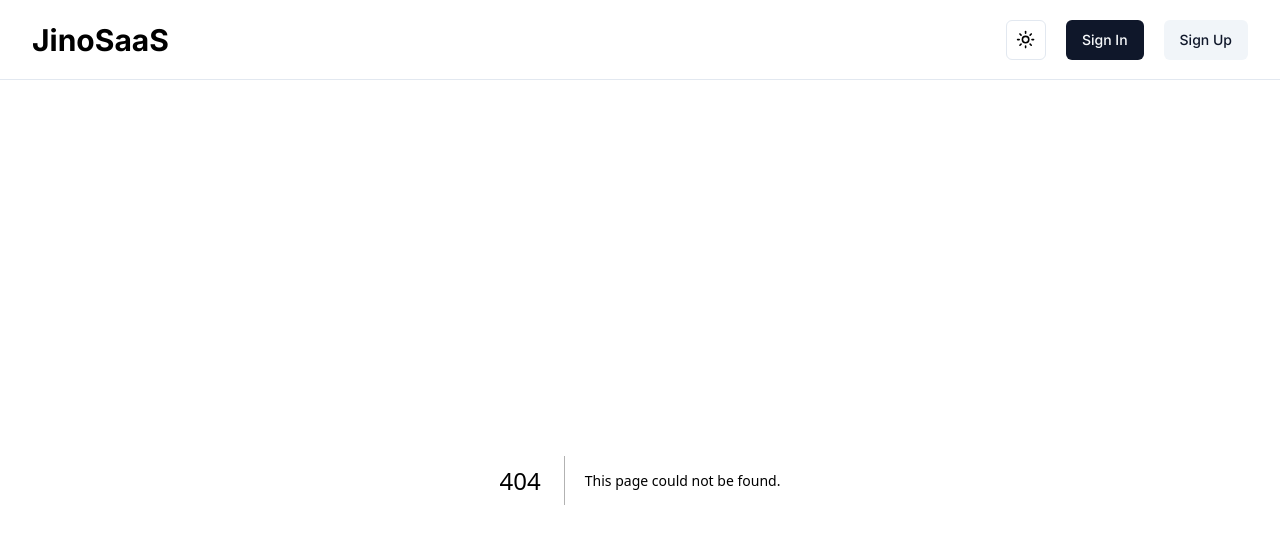
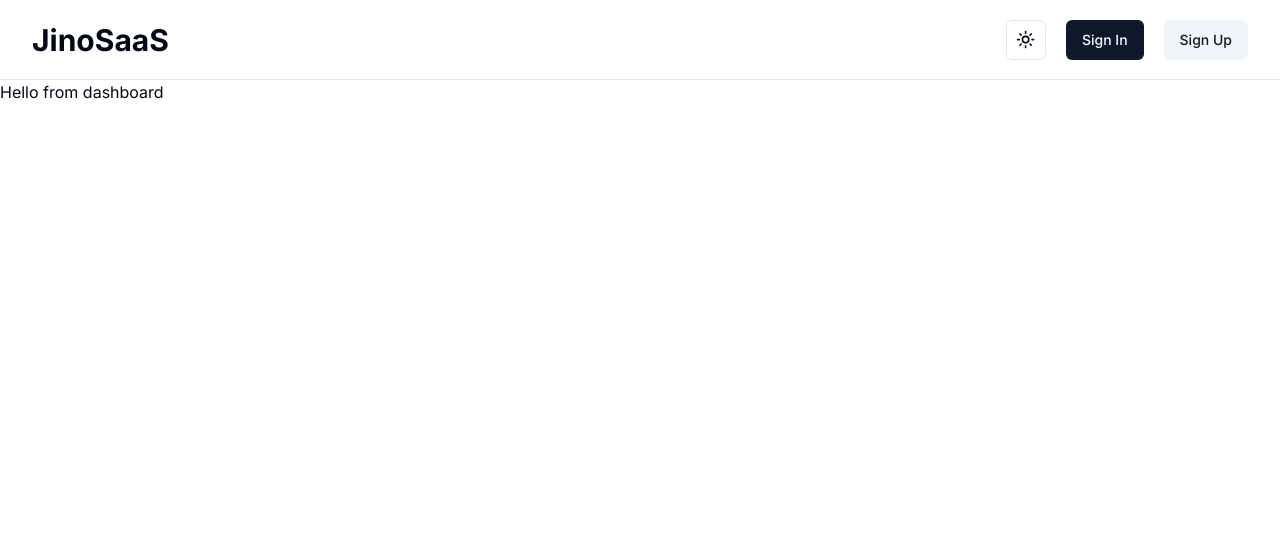
Before and after one commit to JINO-ROHIT/digital_marketplace_nextjs14_supabase, a Next.js app: page /dashboard in a window 1280 px wide. Before the commit this address had no page. Shown: the top 544 px of the page. Built offline with nearby package versions, Linux system fonts and the light colour scheme; no server answers.

Commit message:
kinde auth

```diff
--- /dev/null
+++ b/app/api/auth/[kindeAuth]/route.ts
@@ -0,0 +1,2 @@
+import {handleAuth} from "@kinde-oss/kinde-auth-nextjs/server";
+export const GET = handleAuth();
--- a/app/components/Navbar.tsx
+++ b/app/components/Navbar.tsx
@@ -2,8 +2,12 @@ import Link from 'next/link'
 import React from 'react'
 import { ThemeToggle } from './ThemeToggle'
 import { Button } from '@/components/ui/button'
+import { RegisterLink, LoginLink, LogoutLink } from "@kinde-oss/kinde-auth-nextjs/components";
+import { getKindeServerSession } from "@kinde-oss/kinde-auth-nextjs/server";
 
-const Navbar = () => {
+export async function Navbar() {
+
+  const {isAuthenticated} = getKindeServerSession();
   return (
     <nav className='border-b bg-background h-[10vh] flex items-center'>
       <div className='container flex items-center justify-between'>
@@ -13,17 +17,19 @@ const Navbar = () => {
         </Link>
 
         <div className='flex items-center gap-5'>
-        <ThemeToggle/>
+          <ThemeToggle />
 
-        <div className='flex gap-5 items-center'>
-          <Button>Sign In</Button>
-          <Button variant='secondary'> Sign Up</Button>
+          {await isAuthenticated() ?
+            <LogoutLink><Button>Log Out</Button></LogoutLink>
+            :
+          <div className='flex gap-5 items-center'>
+            <LoginLink><Button>Sign In</Button></LoginLink>
+            <RegisterLink><Button variant='secondary'> Sign Up</Button></RegisterLink>
           </div>
+          }
 
           </div>
       </div>
     </nav>
   )
 }
-
-export default Navbar
--- /dev/null
+++ b/app/dashboard/page.tsx
@@ -0,0 +1,11 @@
+import React from 'react'
+
+const DashboardPage = () => {
+  return (
+    <div>
+      Hello from dashboard
+    </div>
+  )
+}
+
+export default DashboardPage
--- a/app/layout.tsx
+++ b/app/layout.tsx
@@ -2,7 +2,7 @@ import type { Metadata } from "next";
 import { Inter } from "next/font/google";
 import "./globals.css";
 import { ThemeProvider } from "./components/ThemeProvider";
-import Navbar from "./components/Navbar";
+import { Navbar } from "./components/Navbar";
 
 const inter = Inter({ subsets: ["latin"] });
 
--- a/app/page.tsx
+++ b/app/page.tsx
@@ -1,7 +1,6 @@
 export default function Home() {
   return (
     <main>
-      Hello world
     </main>
   );
 }
--- a/package.json
+++ b/package.json
@@ -9,6 +9,7 @@
     "lint": "next lint"
   },
   "dependencies": {
+    "@kinde-oss/kinde-auth-nextjs": "^2.3.6",
     "@radix-ui/react-dropdown-menu": "^2.1.1",
     "@radix-ui/react-slot": "^1.1.0",
     "class-variance-authority": "^0.7.0",
```
Also changed, not shown: 1 other file (tests, documents, lock files or other folders).
